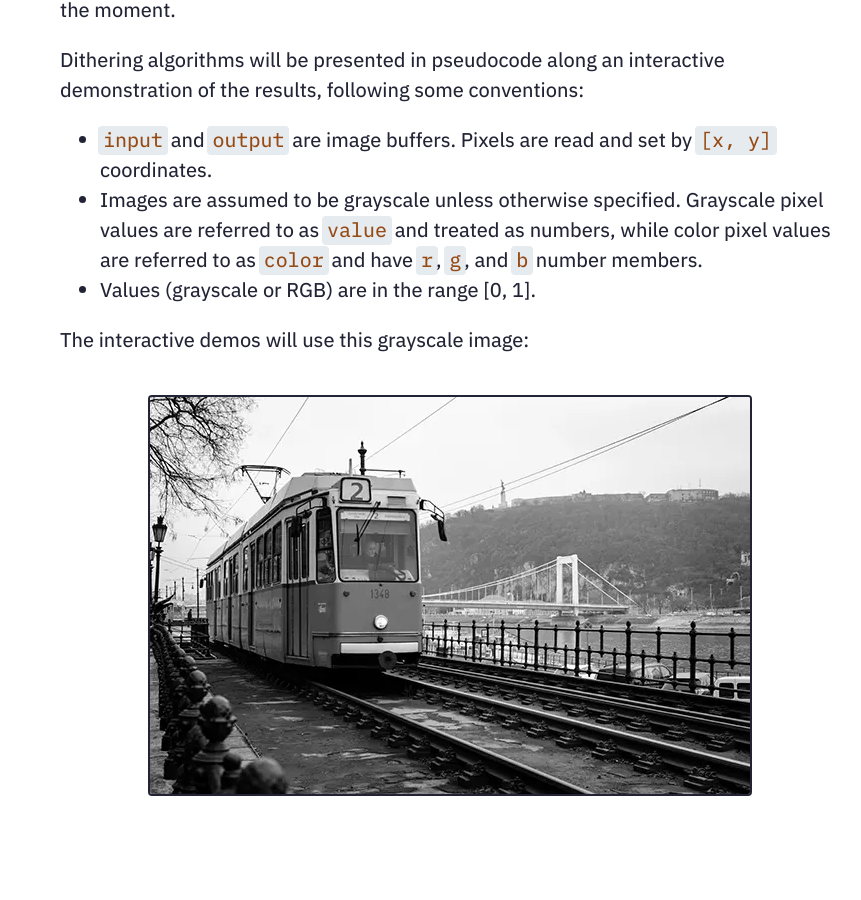
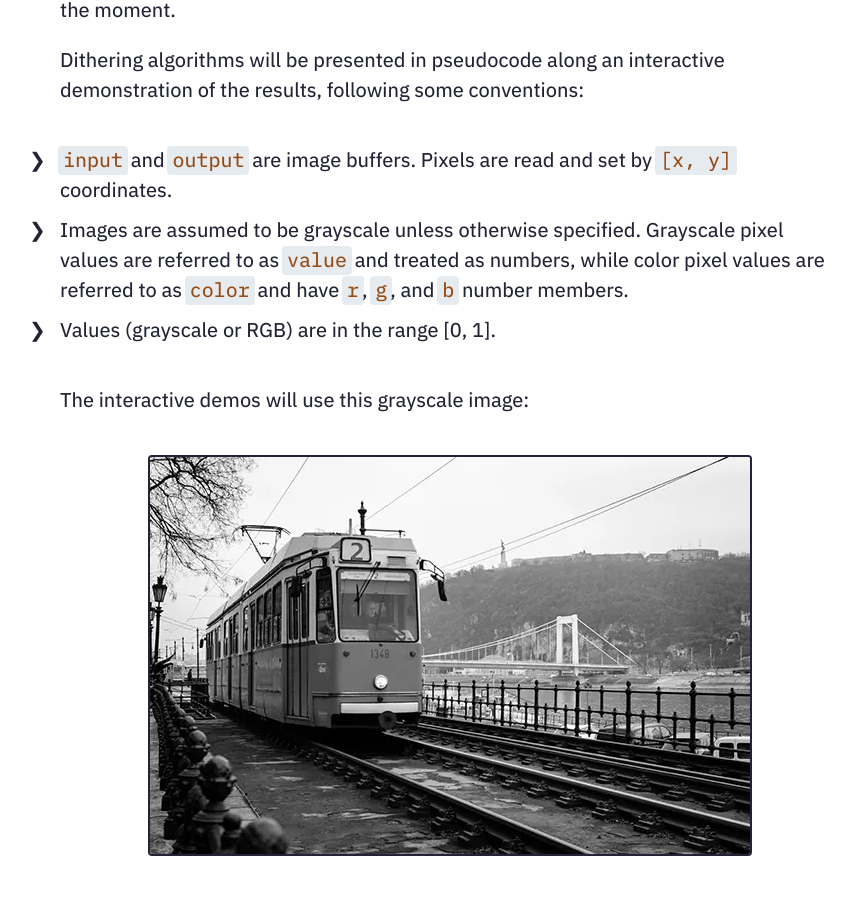
Before and after one commit to teofum/teofum.github.io, a Next.js app: page /articles/dither in a window 1280 px wide. Shown: the part 4236-5136 px from the top of the page, without its empty margins (190-1051 px from the left). Built offline with nearby package versions, Linux system fonts and the light colour scheme; a web font is replaced by a local one.

Commit message:
list styles

```diff
--- a/styles/globals.scss
+++ b/styles/globals.scss
@@ -65,20 +65,7 @@ em {
   letter-spacing: 0.03em;
 }
 
-div.note {
-  font-size: var(--text-sm);
-  background-color: var(--h100);
-  color: var(--text-light);
-  border-radius: var(--radius);
-
-  margin: 1em 0;
-  padding: 1em 1.5em;
-}
-
-div.note > * {
-  margin: 0;
-}
-
+/* === Link styling ========================================================= */
 a[href] {
   color: var(--text-light);
   text-decoration: none;
@@ -93,17 +80,16 @@ a[href]:hover {
   background-color: var(--h300);
 }
 
-::selection {
-  background-color: var(--text);
-  color: var(--bg);
+/* === List styling ========================================================= */
+ul {
+  padding-left: 0;
+  list-style: '❯   ' outside;
+  margin: 2em 0;
 }
 
-hr {
-  height: 2px;
-  border: 0;
-  color: var(--text-light);
-  background-color: currentColor;
-  border-radius: var(--radius);
+ul > li,
+ol > li {
+  margin-bottom: 0.5em;
 }
 
 /* === Code styling ========================================================= */
@@ -163,3 +149,31 @@ figcaption {
   font-style: italic;
   font-size: var(--text-sm);
 }
+
+/* === Miscellaneous styling ================================================ */
+hr {
+  height: 2px;
+  border: 0;
+  color: var(--text-light);
+  background-color: currentColor;
+  border-radius: var(--radius);
+}
+
+div.note {
+  font-size: var(--text-sm);
+  background-color: var(--h100);
+  color: var(--text-light);
+  border-radius: var(--radius);
+
+  margin: 1em 0;
+  padding: 1em 1.5em;
+}
+
+div.note > * {
+  margin: 0;
+}
+
+::selection {
+  background-color: var(--text);
+  color: var(--bg);
+}
```
